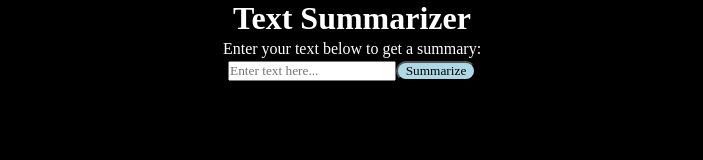
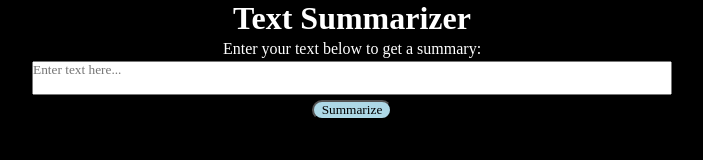
Before and after one commit to azariah11dev/generative_ai, a plain HTML site: page text_summarizer_api/frontend/index.html in a window 1280 px wide. Shown: the whole page, without its empty margins (288-991 px from the left). Drawn offline with Linux system fonts and the light colour scheme.

Commit message:
swapped input box for text area to display longer lines of text

```diff
--- a/text_summarizer_api/frontend/index.html
+++ b/text_summarizer_api/frontend/index.html
@@ -14,7 +14,7 @@
             <p style="width:100%;">Enter your text below to get a summary:</p>
             <div class="container-1-text-entry">
                 <div class="container-1-text-entry-input-button">
-                    <input type="text" id="container-1-text-input" placeholder="Enter text here..." />
+                    <textarea id="container-1-text-input" placeholder="Enter text here..." ></textarea>
                     <button id="summarize-button">Summarize</button>
                 </div>
                 <div id="container-1-summary-output"></div>
--- a/text_summarizer_api/frontend/scripts/main.js
+++ b/text_summarizer_api/frontend/scripts/main.js
@@ -2,6 +2,12 @@ document.addEventListener("DOMContentLoaded", () => {
     const text_input = document.getElementById("container-1-text-input");
     const summary_output = document.getElementById("container-1-summary-output");
     const summarize_button = document.getElementById("summarize-button");
+
+    text_input.addEventListener("input", () => {
+        text_input.style.height = "auto";          // reset
+        text_input.style.height = text_input.scrollHeight + "px"; // expand to fit content
+    });
+
 
     summarize_button.addEventListener("click", async () => {
         try {
--- a/text_summarizer_api/frontend/styles/container-1.css
+++ b/text_summarizer_api/frontend/styles/container-1.css
@@ -15,6 +15,7 @@
     justify-content: center;
     align-items: center;
     gap: 10px;
+    width: 50%;
 }
 
 #summarize-button {
@@ -28,13 +29,20 @@
     transform: translateY(-2px);
 }
 #container-1-summary-output {
-    width: 50%;
     text-align: center;
 }
 
 .container-1-text-entry-input-button {
     display: flex;
-    flex-direction: row;
+    flex-direction: column;
     justify-content: center;
     align-items: center;
+    gap: 5px;
+    width: 100%;
 }
+
+#container-1-text-input {
+    width: 100%;
+    resize: none;
+    overflow: hidden;
+}
```
